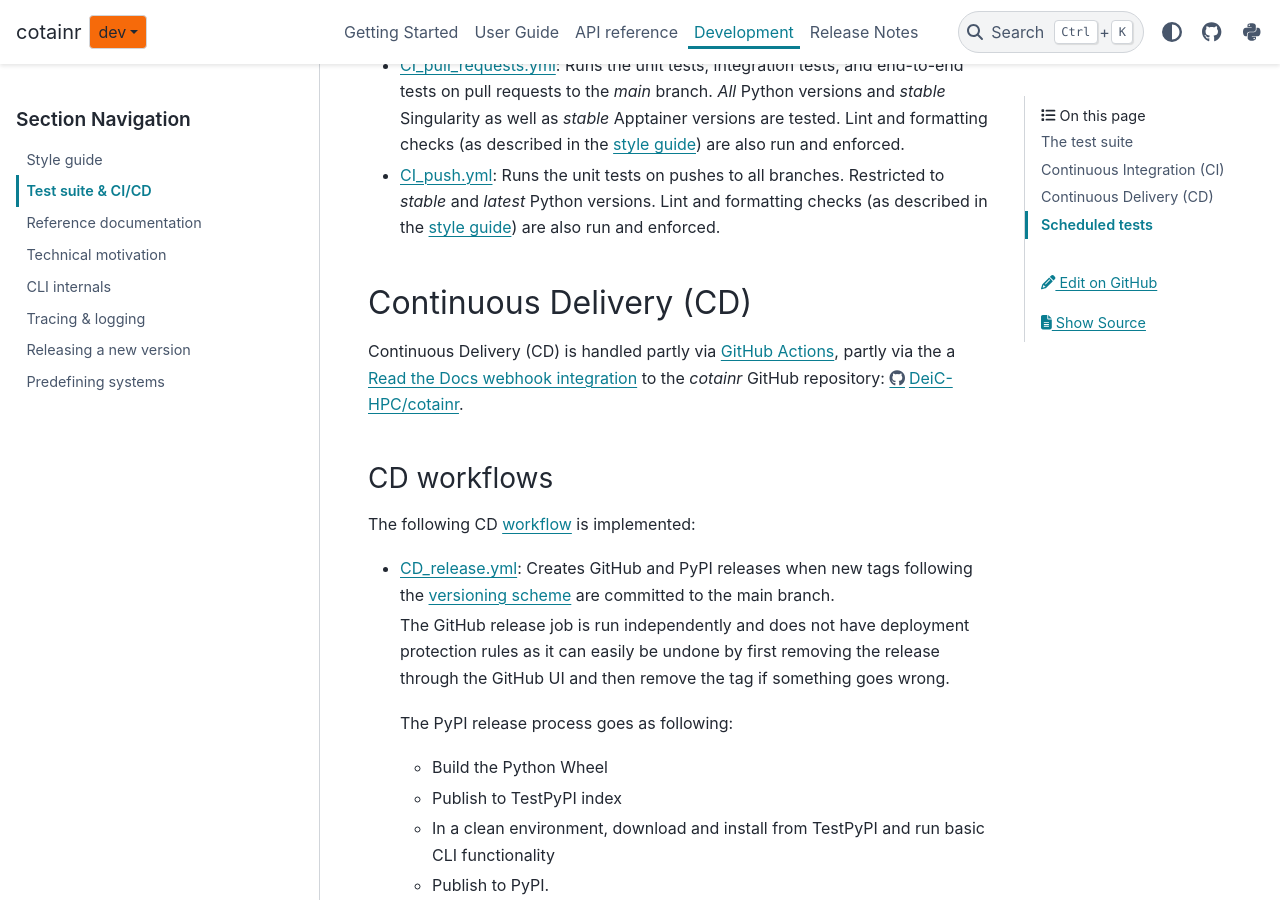
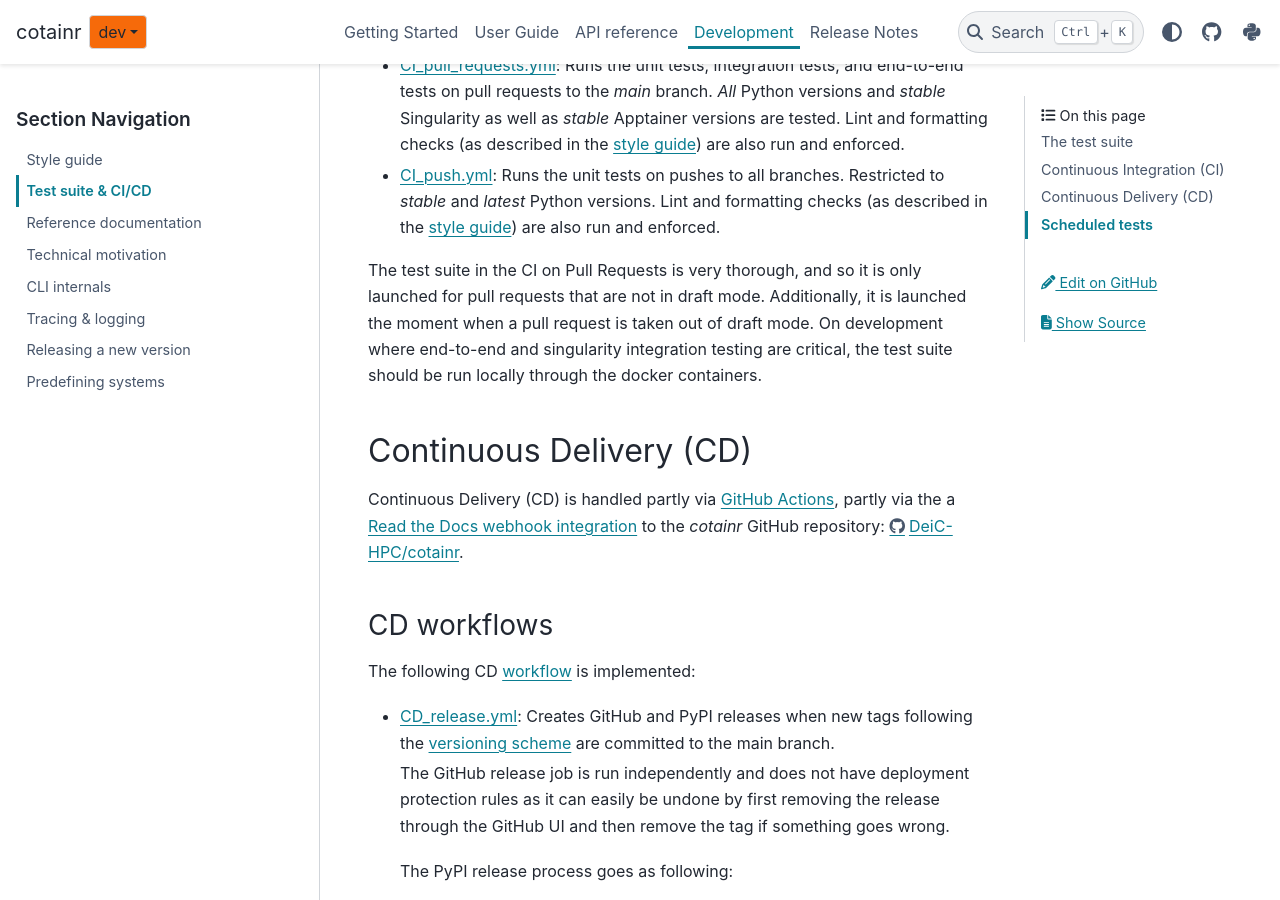
Before and after one commit to DeiC-HPC/cotainr, a Sphinx documentation site: the page built from doc/development/test_suite_ci_cd.rst, in a window 1280 px wide and 900 px high, scrolled down 3280 px. Built offline with Sphinx 7.4.7 and the PyData theme 0.15.4, drawn with Linux system fonts in a browser that asks for light colours; pages that are not in the unit, such as notebooks, are missing from menus.

Commit message:
Add CI PR launch logic to documentation

```diff
--- a/doc/development/test_suite_ci_cd.rst
+++ b/doc/development/test_suite_ci_cd.rst
@@ -87,6 +87,7 @@
   Runs the unit tests on pushes to all branches. Restricted to *stable* and *latest* Python versions.
   Lint and formatting checks (as described in the :ref:`style guide <style_guide>`) are also run and enforced.
 
+The test suite in the CI on Pull Requests is very thorough, and so it is only launched for pull requests that are not in draft mode. Additionally, it is launched the moment when a pull request is taken out of draft mode. On development where end-to-end and singularity integration testing are critical, the test suite should be run locally through the docker containers.
 
 Continuous Delivery (CD)
 ------------------------
```
